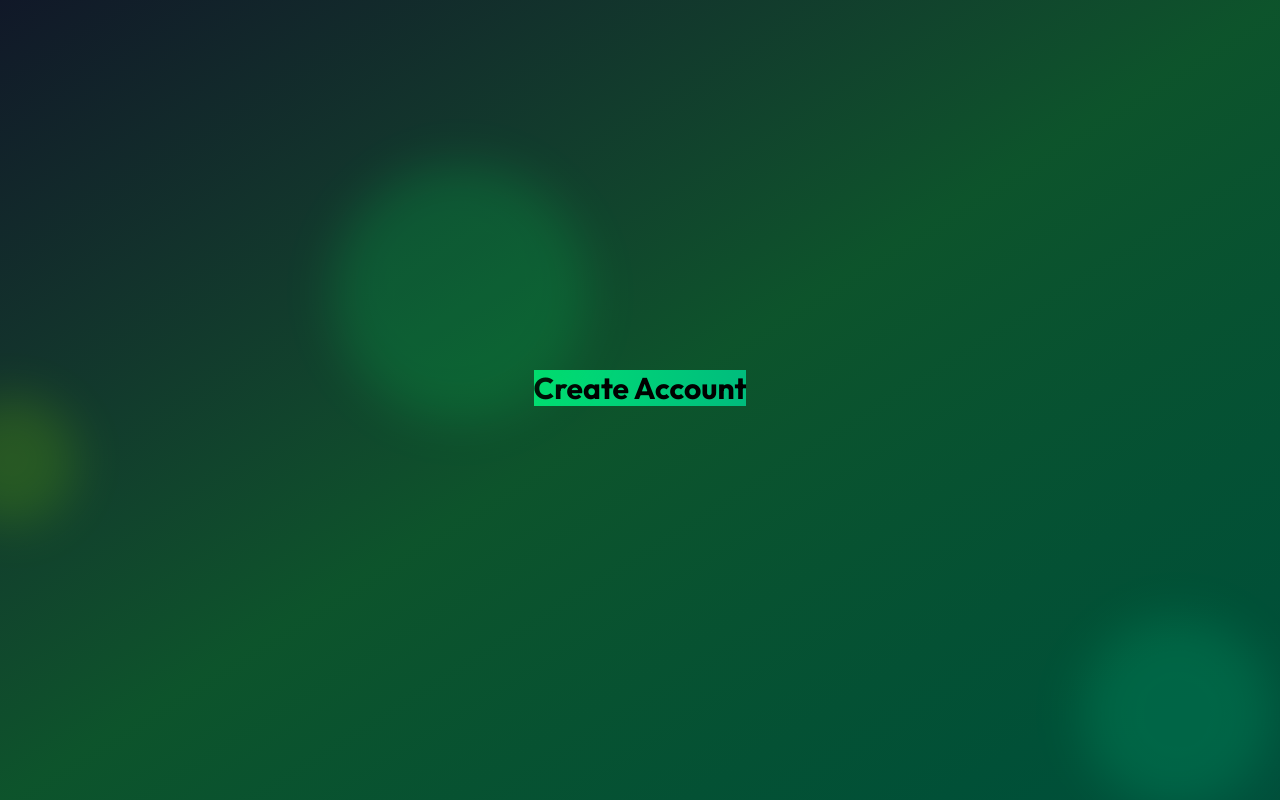
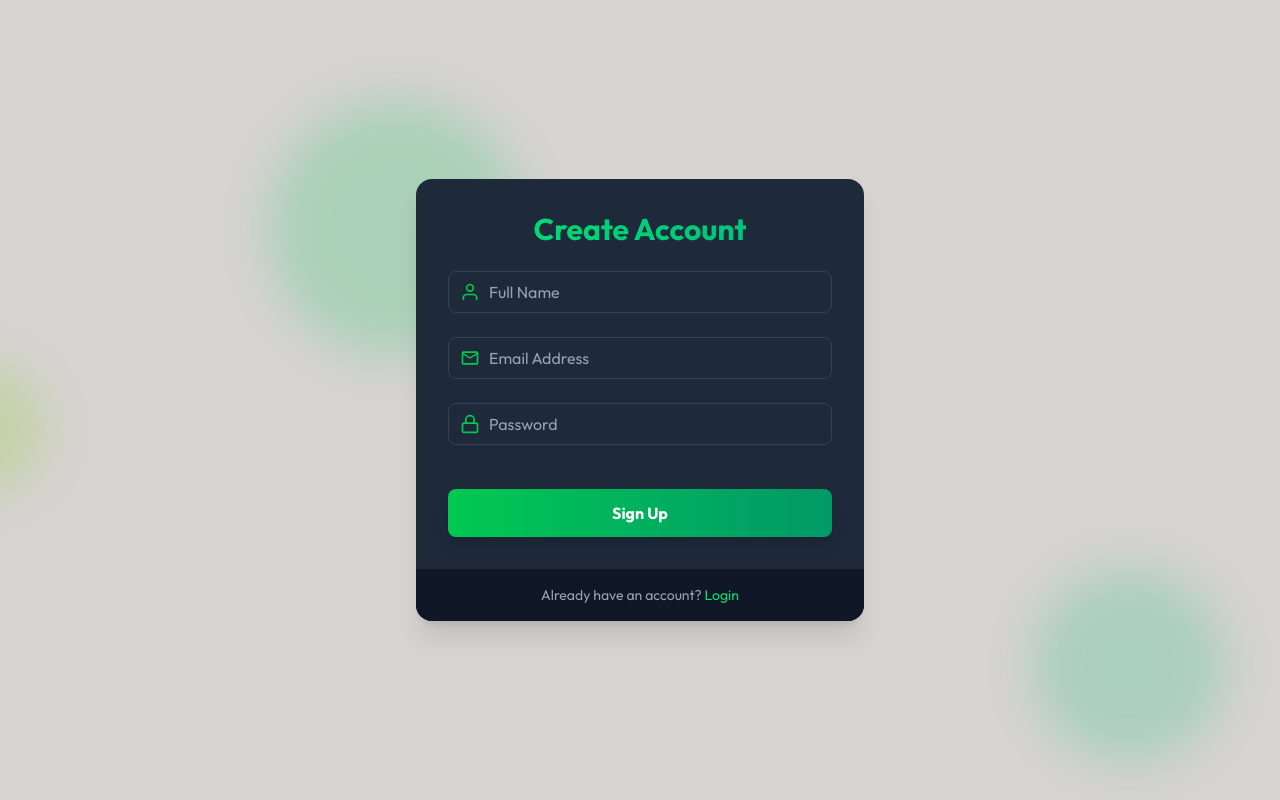
Before and after one commit to dev-debabrata/auth-mern, a React (Vite) app in the folder frontend/: page /signup in a window 1280 px wide. Built offline with nearby package versions, Linux system fonts and the light colour scheme.

Commit message:
Add Code

```diff
--- a/frontend/package.json
+++ b/frontend/package.json
@@ -6,7 +6,7 @@
   "scripts": {
     "dev": "vite",
     "build": "vite build",
-    "lint": "eslint .",
+    "lint": "eslint . --ext .js,.jsx",
     "preview": "vite preview"
   },
   "dependencies": {
--- a/frontend/src/App.jsx
+++ b/frontend/src/App.jsx
@@ -1,11 +1,15 @@
 import { Route, Routes } from "react-router-dom";
+import FloatingShape from "./components/FloatingShape"
 import HomePage from "./pages/HomePage";
 import SignUpPage from "./pages/SignUpPage";
 import LoginPage from "./pages/LoginPage";
 
 function App() {
   return (
-    <div>
+    <div className='min-h-screen bg-gradient-to-br bg-stone-300 flex items-center justify-center relative overflow-hidden'>
+      <FloatingShape color='bg-green-500' size='w-64 h-64' top='-5%' left='10%' delay={0} />
+      <FloatingShape color='bg-emerald-500' size='w-48 h-48' top='70%' left='80%' delay={5} />
+      <FloatingShape color='bg-lime-500' size='w-32 h-32' top='40%' left='-10%' delay={2} />
       <Routes>
         <Route path="/" element={<HomePage />} />
         <Route path="/signup" element={<SignUpPage />} />
@@ -16,3 +20,8 @@ function App() {
 }
 
 export default App;
+
+
+{/* <FloatingShape color='bg-green-500' size='w-64 h-64' top='-5%' left='10%' delay={0} />
+			<FloatingShape color='bg-emerald-500' size='w-48 h-48' top='70%' left='80%' delay={5} />
+			<FloatingShape color='bg-lime-500' size='w-32 h-32' top='40%' left='-10%' delay={2} /> */}
--- a/frontend/src/components/Input.jsx
+++ b/frontend/src/components/Input.jsx
@@ -0,0 +1,37 @@
+// import React from 'react'
+
+// const Input = ({ icon: Icon, ...props }) => {
+//     return (
+//         <div className=" relative mb-6 ">
+//             <div className="absolute inset-y-0 left-0 flex items-center pl-3 pointer-events-none">
+//                 <Icon className=" size-5 text-green-500" />
+//             </div>
+//             <input
+//                 {...props}
+//                 className="w-full pl-10 pr-3 py-2 bg-gray-800 bg-opacity-50 rounded-lg border border-gray-700 focus:border-green-500 focus:ring-2 focus:ring-green-500 text-white placeholder-gray-400 transition duration-200"
+//             />
+//         </div>
+//     )
+// }
+
+// export default Input
+
+
+
+const Input = ({ icon: Icon, ...props }) => {
+    return (
+        <div className="relative mb-6">
+            {Icon && (
+                <div className="absolute inset-y-0 left-0 flex items-center pl-3 pointer-events-none">
+                    <Icon className="size-5 text-green-500" />
+                </div>
+            )}
+            <input
+                {...props}
+                className="w-full pl-10 pr-3 py-2 bg-gray-800 bg-opacity-50 rounded-lg border border-gray-700 focus:border-green-500 focus:ring-2 focus:ring-green-500 text-white placeholder-gray-400 transition duration-200"
+            />
+        </div>
+    );
+};
+
+export default Input
--- a/frontend/src/components/Navbar.jsx
+++ b/frontend/src/components/Navbar.jsx
@@ -1,6 +1,7 @@
 import React from 'react'
 import { assets } from '../assets/assets'
 import { FaArrowRightLong } from "react-icons/fa6";
+import { Link } from 'react-router-dom';
 
 
 const Navbar = () => {
@@ -10,8 +11,8 @@ const Navbar = () => {
                 <img src={assets.auth_logo} alt='' className=' w-10' />
                 <h1 className=' text-2xl text-stone-300'>Authentication</h1>
             </div>
-            <button className=' flex items-center gap-2 border-none bg-stone-800 rounded-full px-6 py-2 text-stone-300 hover:bg-stone-300 hover:text-stone-900 font-semibold cursor-pointer'>Login <FaArrowRightLong size={14} /></button>
-        </div>
+            <Link to={"/signup"} className=' flex items-center gap-2 border-none bg-stone-800 rounded-full px-6 py-2 text-stone-300 hover:bg-stone-300 hover:text-stone-900 font-semibold cursor-pointer'>Login <FaArrowRightLong size={14} /></Link>
+        </div >
     )
 }
 
--- /dev/null
+++ b/frontend/src/components/PasswordStrength.jsx
@@ -0,0 +1,9 @@
+import React from 'react'
+
+const PasswordStrength = () => {
+    return (
+        <div>PasswordStrength</div>
+    )
+}
+
+export default PasswordStrength
--- a/frontend/src/pages/HomePage.jsx
+++ b/frontend/src/pages/HomePage.jsx
@@ -5,7 +5,7 @@ import Header from '../components/Header'
 
 const HomePage = () => {
     return (
-        <div className=' bg-stone-300 min-h-screen '>
+        <div className=' flex-auto min-h-screen '>
 
             <Navbar />
             <Header />
--- a/frontend/src/pages/SignUpPage.jsx
+++ b/frontend/src/pages/SignUpPage.jsx
@@ -1,25 +1,73 @@
-import React from 'react'
-import FloatingShape from '../components/FloatingShape';
+import React, { useState } from 'react'
+import { motion } from "framer-motion";
+import Input from '../components/Input';
+import { FiUser } from "react-icons/fi";
+import { MdOutlineEmail } from "react-icons/md";
+import { LuLock } from "react-icons/lu";
+import { Link } from 'react-router-dom';
 
+const SignUpPage = () => {
+    const [name, setName] = useState("");
+    const [email, setEmail] = useState("");
+    const [password, setPassword] = useState("");
 
-const signUpPage = () => {
     const handleSignup = (e) => {
         e.preventDefault();
     }
     return (
-        <div className=' min-h-screen bg-gradient-to-br from-gray-900 via-green-900 to-emerald-900 flex items-center justify-center relative overflow-hidden p-8'>
-            <FloatingShape color='bg-green-500' size='w-64 h-64' top='-5%' left='10%' delay={0} />
-            <FloatingShape color='bg-emerald-500' size='w-48 h-48' top='70%' left='80%' delay={5} />
-            <FloatingShape color='bg-lime-500' size='w-32 h-32' top='40%' left='-10%' delay={2} />
-            <h2
-                className='text-3xl font-bold mb-6 text-center bg-gradient-to-r from-green-400 to-emerald-500'>
-                Create Account</h2>
+        <motion.div
+            initial={{ opacity: 0, y: 20 }}
+            animate={{ opacity: 1, y: 0 }}
+            transition={{ duration: 0.5 }}
+            className=' max-w-md w-full bg-gray-800 bg-opacity-50 backdrop-filter backdrop-blur-xl rounded-2xl shadow-xl overflow-hidden'>
+            <div className="p-8">
+                <h2
+                    className='text-3xl font-bold mb-6 text-center bg-gradient-to-r from-green-400 to-emerald-500 text-transparent bg-clip-text'>
+                    Create Account</h2>
 
-            <form onSubmit={handleSignup}>
-
-            </form>
-        </div>
+                <form onSubmit={handleSignup}>
+                    <Input
+                        icon={FiUser}
+                        type="text"
+                        placeholder='Full Name'
+                        value={name}
+                        onChange={(e) => setName(e.target.value)} />
+                    <Input
+                        icon={MdOutlineEmail}
+                        type="text"
+                        placeholder='Email Address'
+                        value={email}
+                        onChange={(e) => setEmail(e.target.value)} />
+                    <Input
+                        icon={LuLock}
+                        type="text"
+                        placeholder='Password'
+                        value={password}
+                        onChange={(e) => setPassword(e.target.value)} />
+                    {/* password strength meter */}
+                    <motion.button
+                        className='mt-5 w-full py-3 px-4 bg-gradient-to-r from-green-500 to-emerald-600 text-white
+						font-bold rounded-lg shadow-lg hover:from-green-600
+						hover:to-emerald-700 focus:outline-none focus:ring-2 focus:ring-green-500 focus:ring-offset-2
+						 focus:ring-offset-gray-900 transition duration-200 cursor-pointer'
+                        whileHover={{ scale: 1.02 }}
+                        whileTap={{ scale: 0.98 }}
+                        type='submit'
+                    >
+                        Sign Up
+                    </motion.button>
+                </form>
+            </div>
+            <div className='px-8 py-4 bg-gray-900 bg-opacity-50 flex justify-center'>
+                <p className='text-sm text-gray-400'>
+                    Already have an account?{" "}
+                    <Link to={"/login"} className='text-green-400 hover:underline'>
+                        Login
+                    </Link>
+                </p>
+            </div>
+        </motion.div>
     )
 }
 
-export default signUpPage
+export default SignUpPage
```
